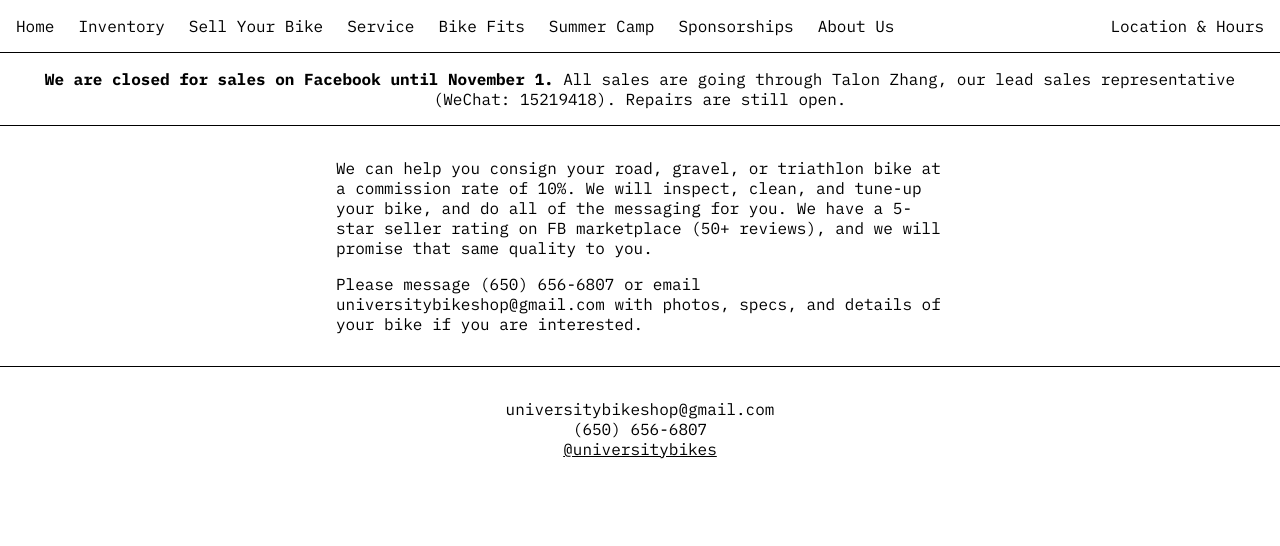
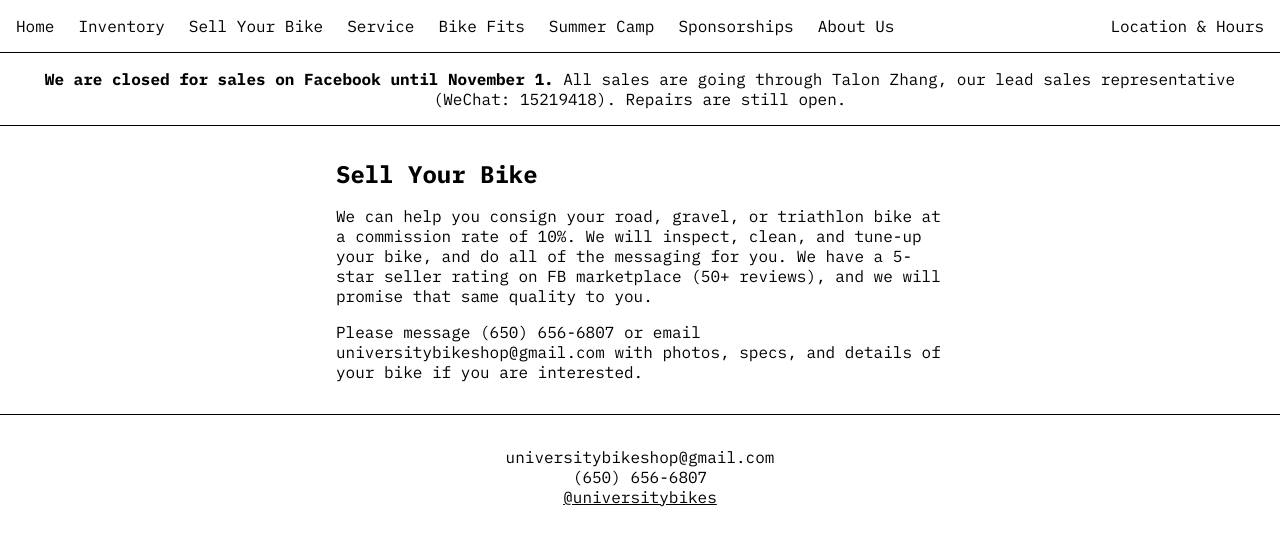
Before and after one commit to neuropathogens/university-bike-shop, a Next.js app: page /sell-your-bike in a window 1280 px wide. Shown: the top 546 px of the page. Built offline with nearby package versions, Linux system fonts and the light colour scheme.

Commit message:
SEO: add h1 to sell your bike section

```diff
--- a/components/SellYourBike.tsx
+++ b/components/SellYourBike.tsx
@@ -3,6 +3,7 @@ import styles from "./SellYourBike.module.css";
 export default function SellYourBike() {
   return (
     <section id="sell-your-bike" className={styles.section}>
+      <h1>Sell Your Bike</h1>
       <p>
         We can help you consign your road, gravel, or triathlon bike at a
         commission rate of 10%. We will inspect, clean, and tune-up your
```
